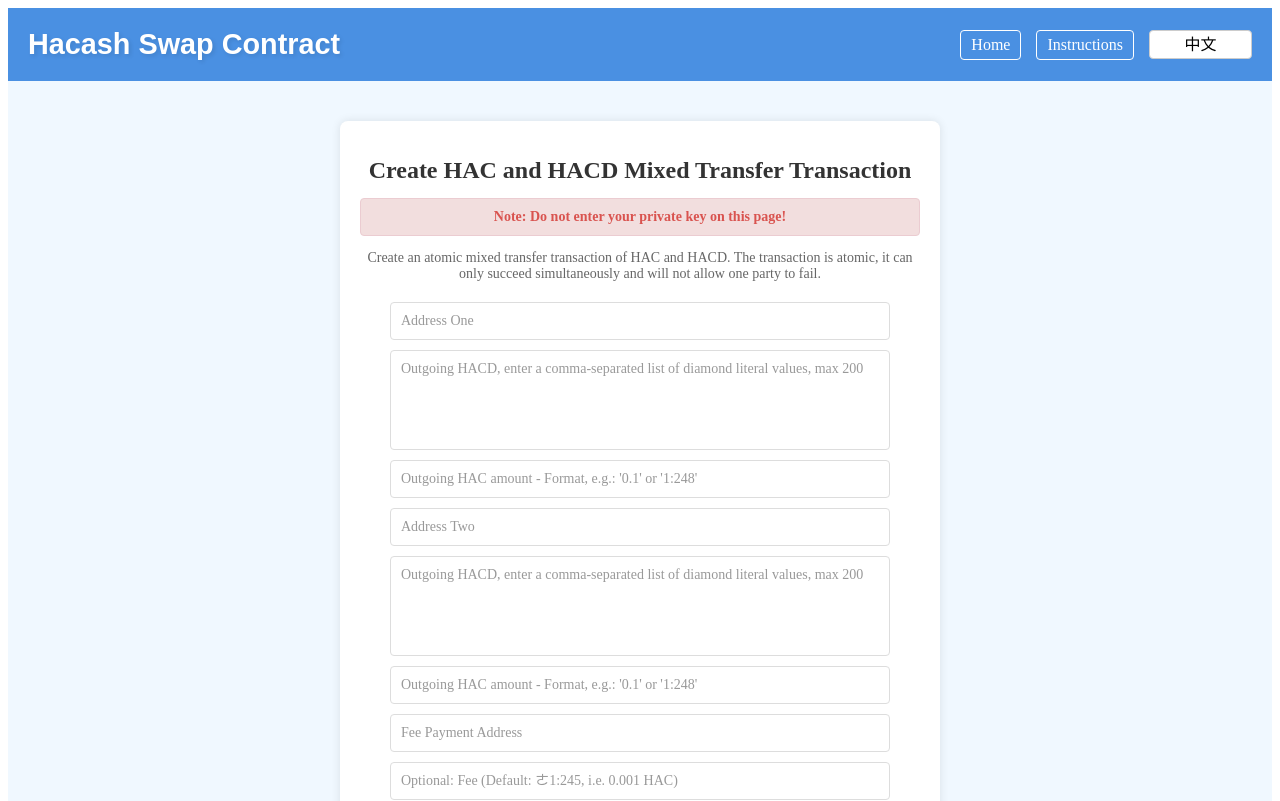
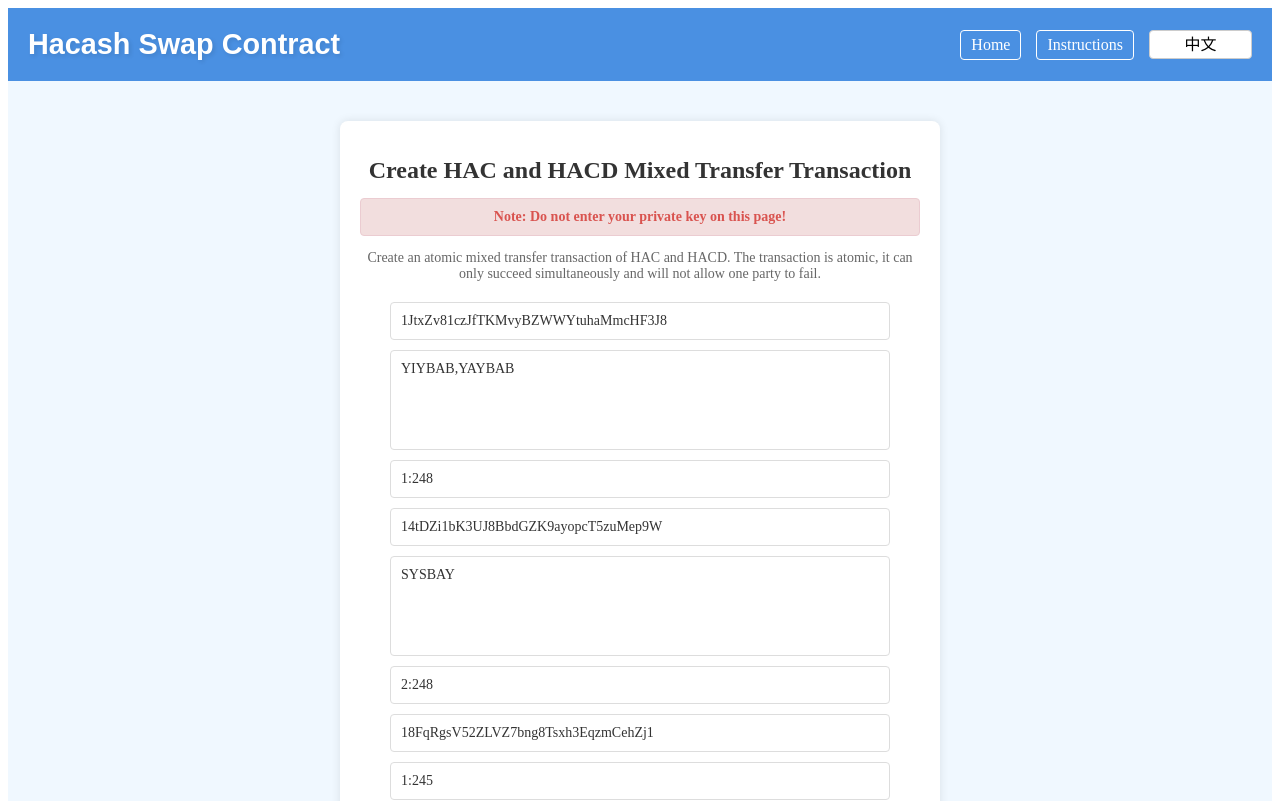
Before and after one commit to yita0101/contract, a React (Create React App) app: page / in a window 1280 px wide. Shown: the top 801 px of the page. Built offline with nearby package versions, Linux system fonts and the light colour scheme.

Commit message:
remove the tips

```diff
--- a/src/components/HacHacdSwap.jsx
+++ b/src/components/HacHacdSwap.jsx
@@ -21,20 +21,20 @@ function HacHacdSwap() {
   const [result, setResult] = useState(null);
   const resultRef = useRef(null);
 
-  // useEffect(() => {
-  //   // 填充测试数据
-  //   setFormData({
-  //     address1: "1JtxZv81czJfTKMvyBZWWYtuhaMmcHF3J8",
-  //     hacdInput1: "YIYBAB,YAYBAB",
-  //     hacAmount1: "1:248",
-  //     address2: "14tDZi1bK3UJ8BbdGZK9ayopcT5zuMep9W",
-  //     hacdInput2: "SYSBAY",
-  //     hacAmount2: "2:248",
-  //     paymentAddress: "18FqRgsV52ZLVZ7bng8Tsxh3EqzmCehZj1",
-  //     exchangeRate: "1:245",
-  //     transactionTimeLimit: "1727597901"
-  //   });
-  // }, []); // 确保 useEffect 正确调用
+  useEffect(() => {
+    // 填充测试数据
+    setFormData({
+      address1: "1JtxZv81czJfTKMvyBZWWYtuhaMmcHF3J8",
+      hacdInput1: "YIYBAB,YAYBAB",
+      hacAmount1: "1:248",
+      address2: "14tDZi1bK3UJ8BbdGZK9ayopcT5zuMep9W",
+      hacdInput2: "SYSBAY",
+      hacAmount2: "2:248",
+      paymentAddress: "18FqRgsV52ZLVZ7bng8Tsxh3EqzmCehZj1",
+      exchangeRate: "1:245",
+      transactionTimeLimit: "1727597901"
+    });
+  }, []); // 确保 useEffect 正确调用
 
   const handleInputChange = (e) => {
     const { name, value } = e.target;
@@ -93,9 +93,9 @@ function HacHacdSwap() {
     if (navigator.clipboard && window.isSecureContext) {
       // 对于支持 Clipboard API 的现代浏览器
       navigator.clipboard.writeText(text).then(() => {
-        alert('复制成功');
+        alert('copy Success');
       }, (err) => {
-        console.error('复制失败: ', err);
+        console.error('copy fail', err);
         fallbackCopyTextToClipboard(text);
       });
     } else {
@@ -119,11 +119,11 @@ function HacHacdSwap() {
 
     try {
       const successful = document.execCommand('copy');
-      const msg = successful ? '复制成功' : '复制失败';
+      const msg = successful ? 'copy Success' : 'copy fail';
       alert(msg);
     } catch (err) {
-      console.error('复制失败:', err);
-      alert('复制失败');
+      console.error('copy fail:', err);
+      alert('copy fail');
     }
 
     document.body.removeChild(textArea);
--- a/src/components/InstructionsPage.jsx
+++ b/src/components/InstructionsPage.jsx
@@ -33,7 +33,7 @@ function InstructionsPage() {
         <ol>
           {t('instructions', { returnObjects: true }).map((instruction, index) => renderInstruction(instruction, index))}
         </ol>
-        <p className="note">{t('note')}</p>
+        <p className="note" style={{ textDecoration: 'line-through' }}>{t('note')}</p>
       </div>
       <Link to="/" className="back-link">{t('backToMain')}</Link>
     </div>
```
Also changed, not shown: public/manifest.json.
